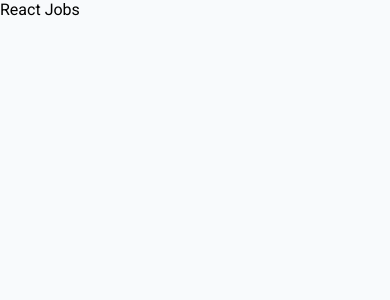
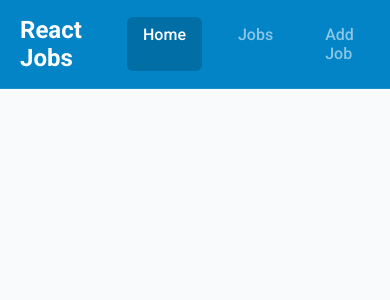
Before and after one commit to kristinamakarin/react-jobs, a React (Vite) app: page / in a window 390 px wide. Shown: the top 300 px of the page. Built offline with nearby package versions, Linux system fonts and the light colour scheme.

Commit message:
Create and style responsive Navbar component using modular SCSS

```diff
--- a/src/App.jsx
+++ b/src/App.jsx
@@ -1,6 +1,10 @@
+import Navbar from "./components/Navbar"
+
 const App = () => {
   return (
-    <div> React Jobs </div>
+    <>
+      <Navbar />
+    </>
   )
 }
 
--- /dev/null
+++ b/src/components/Navbar.jsx
@@ -0,0 +1,18 @@
+import React from 'react'
+
+const Navbar = () => {
+  return (
+    <nav className="navbar">
+        <div className="nav-container">
+            <a href="/" className="nav-logo">React Jobs</a>
+            <div className="nav-links">
+                <a href="/" className="nav-link active">Home</a>
+                <a href="/" className="nav-link">Jobs</a>
+                <a href="/" className="nav-link">Add Job</a>
+            </div>
+        </div>
+    </nav>
+  )
+}
+
+export default Navbar
--- a/src/index.scss
+++ b/src/index.scss
@@ -1,3 +1,4 @@
 @use './scss/_variables';
 @use './scss/_global';
 @use './scss/_layouts';
+@use './scss/_navbar';
--- /dev/null
+++ b/src/scss/_navbar.scss
@@ -0,0 +1,56 @@
+@use 'variables';
+
+.navbar {
+    background-color: variables.$primary-color;
+    border-bottom: 1px solid #ffffff1a;
+    padding: 1rem 0;
+    position: sticky;
+    top: 0;
+    z-index: 100;
+}
+
+.nav-container {
+    max-width: 1200px;
+    margin: 0 auto;
+    padding: 0 20px;
+    display: flex;
+    justify-content: space-between;
+    align-items: center;
+}
+
+.nav-logo {
+    color: #ffffff;
+    font-size: 1.5rem;
+    font-weight: 700;
+    text-decoration: none;
+    display: flex;
+    align-items: center;
+    gap: 10px;
+
+    &:hover {
+        opacity: 0.9;
+    }
+}
+
+.nav-links {
+    display: flex;
+    gap: 20px;
+}
+.nav-link {
+    color: #ffffff8a;
+    text-decoration: none;
+    font-weight: 500;
+    padding: 8px 16px;
+    border-radius: 6px;
+    transition: all 0.3s ease;
+
+    &:hover {
+        color: #ffffff;
+        background-color: #ffffff1a;
+    }
+
+    &.active {
+        color: #ffffff;
+        background-color: #0000002a;
+    }
+}
```
